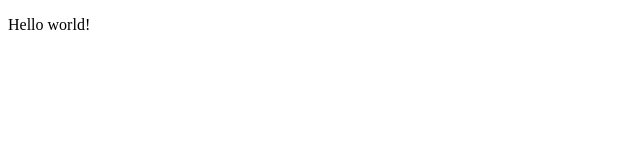
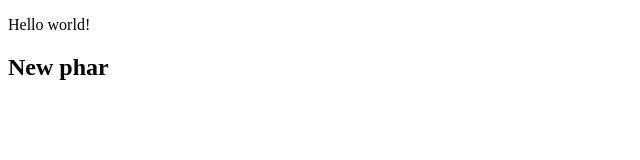
Before and after one commit to mzatg1/study, a plain HTML site: page Study/index.html in a window 1280 px wide. Shown: the whole page, without its empty margins (0-640 px from the left). Drawn offline with Linux system fonts and the light colour scheme.

Commit message:
index.html

```diff
--- a/Study/index.html
+++ b/Study/index.html
@@ -9,6 +9,7 @@
 <body>
 
     <p>Hello world!</p>
+    <h2>New phar</h2>
 
     <script src="script.js"></script>
 </body>
```
Also changed, not shown: 1 other file.
